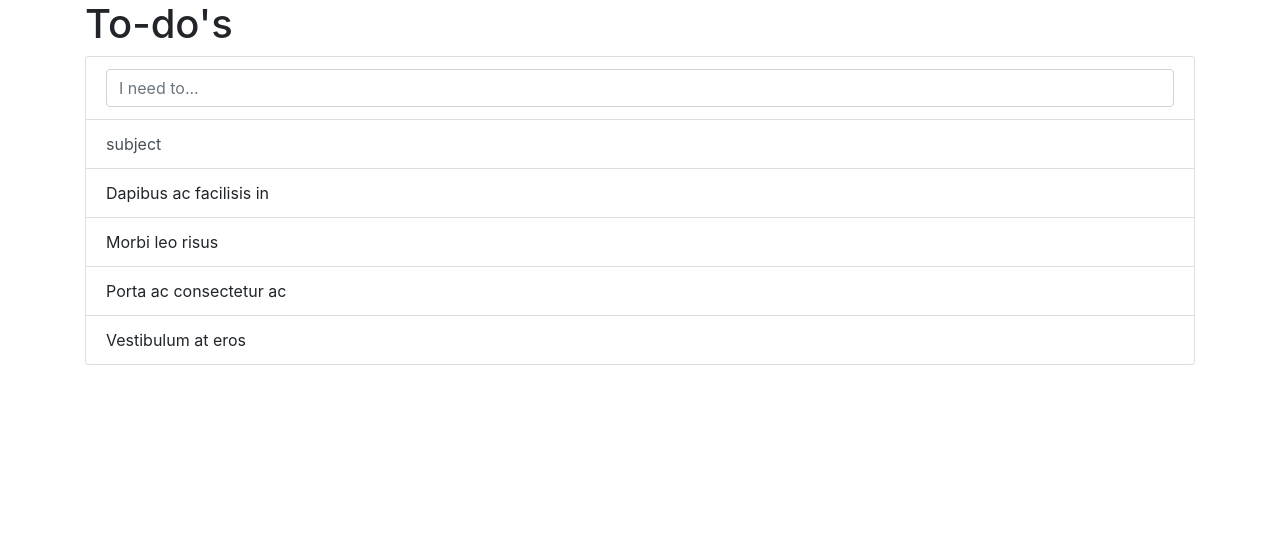
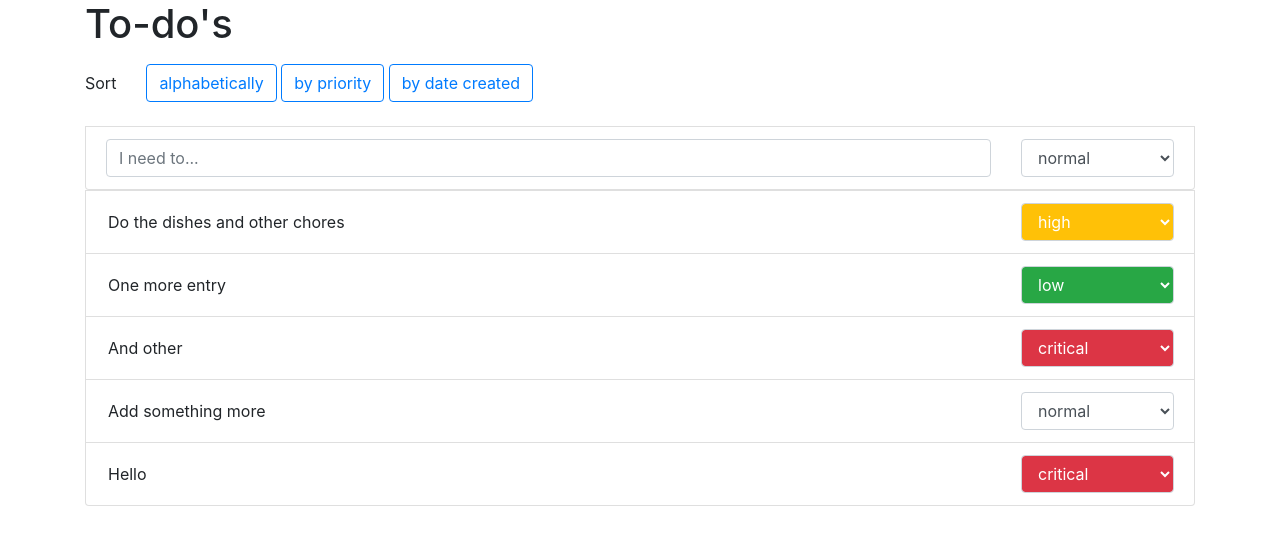
Before and after one commit to gregarshinov/to-dos, a Django app: page / in a window 1280 px wide. Shown: the top 545 px of the page. Run offline with Django 3.2, Linux system fonts and the light colour scheme; data comes from the database, SQL or seed files in the repository; both versions use the stored data as it was after the commit; some libraries are stand-ins or nearby versions.

Commit message:
Added update operation

```diff
--- /dev/null
+++ b/main/forms.py
@@ -0,0 +1,18 @@
+from django import forms
+from . import models
+
+
+class TaskForm(forms.ModelForm):
+    class Meta:
+        model = models.Task
+        fields = ("name", "priority")
+        widgets = {"name": forms.TextInput({"class": "form-control", "placeholder": "I need to..."}),
+                   "priority": forms.Select({"class": "form-control"})}
+
+
+TaskFormset = forms.modelformset_factory(model=models.Task,
+                                         form=TaskForm,
+                                         extra=0,
+                                         fields=TaskForm.Meta.fields,
+                                         widgets={"name": forms.TextInput({"class": "form-control-plaintext"}),
+                                                  "priority": forms.Select({"class": "form-control"})})
--- a/main/models.py
+++ b/main/models.py
@@ -2,11 +2,14 @@ from django.db import models
 
 
 class Task(models.Model):
-    priorities = ((0, "low"),
+    PRIORITIES = ((0, "low"),
                   (1, "normal"),
                   (2, "high"),
                   (3, "critical"))
 
-    name = models.CharField(max_length=300)
-    priority = models.IntegerField(choices=priorities)
+    name = models.CharField(max_length=600)
+    priority = models.IntegerField(choices=PRIORITIES, default=1)
     date_created = models.DateField(auto_now_add=True)
+
+    class Meta:
+        ordering = ('-id',)
--- a/main/urls.py
+++ b/main/urls.py
@@ -1,6 +1,8 @@
 from django.urls import path
 from . import views
 
+app_name = "main"
 urlpatterns = [
-    path('', views.todo_list)
+    path('', views.edit_todos, name="list"),
+    path('create', views.create_task, name="create")
 ]
--- a/main/views.py
+++ b/main/views.py
@@ -1,6 +1,28 @@
-from django.shortcuts import render
+from django.shortcuts import render, redirect, Http404
+from django.http import JsonResponse
 from . import models
+from . import forms
+
 
 # Create your views here.
-def todo_list(request):
-    return render(request, 'main.html')
+def edit_todos(request):
+    if request.method == "POST" and request.is_ajax():
+        task_forms = forms.TaskFormset(data=request.POST, queryset=models.Task.objects.all())
+        if task_forms.is_valid():
+            task_forms.save()
+            return JsonResponse({"message": "success"})
+        else:
+            return JsonResponse({"message": task_forms.errors})
+    task_forms = forms.TaskFormset(queryset=models.Task.objects.all())
+    input_form = forms.TaskForm(initial={"priority": 1})  # normal
+    return render(request, 'main.html', {"task_forms": task_forms,
+                                         "input_form": input_form})
+
+
+def create_task(request):
+    if request.method == "POST":
+        input_form = forms.TaskForm(data=request.POST)
+        if input_form.is_valid():
+            input_form.save()
+            return redirect("main:list")
+    return Http404()
--- /dev/null
+++ b/templates/js-inclusions.html
@@ -0,0 +1,11 @@
+<!-- Optional JavaScript -->
+<!-- jQuery first, then Popper.js, then Bootstrap JS -->
+<script src="https://ajax.googleapis.com/ajax/libs/jquery/3.3.1/jquery.min.js"></script>
+<script src="https://cdnjs.cloudflare.com/ajax/libs/popper.js/1.14.7/umd/popper.min.js"
+        integrity="sha384-UO2eT0CpHqdSJQ6hJty5KVphtPhzWj9WO1clHTMGa3JDZwrnQq4sF86dIHNDz0W1"
+        crossorigin="anonymous"></script>
+<script src="https://stackpath.bootstrapcdn.com/bootstrap/4.3.1/js/bootstrap.min.js"
+        integrity="sha384-JjSmVgyd0p3pXB1rRibZUAYoIIy6OrQ6VrjIEaFf/nJGzIxFDsf4x0xIM+B07jRM"
+        crossorigin="anonymous"></script>
+{% load static %}
+<script src="{% static "script.js" %}"></script>
--- a/templates/main.html
+++ b/templates/main.html
@@ -13,51 +13,108 @@
 </head>
 <body>
 <div class="container">
-    <h1>To-do's</h1>
-    <ul class="list-group">
-        <li class="list-group-item"><input type="text" class="form-control" placeholder="I need to..."></li>
-        <li class="list-group-item list-group-item-action">
-            <span class="subject">
-                <span class="js-text"> subject </span>
-                <input type="text" class="js-input form-control" style="display: none;">
-            </span>
-        </li>
-        <li class="list-group-item">Dapibus ac facilisis in</li>
-        <li class="list-group-item">Morbi leo risus</li>
-        <li class="list-group-item">Porta ac consectetur ac</li>
-        <li class="list-group-item">Vestibulum at eros</li>
-    </ul>
+    <div class="row">
+        <div class="col-3">
+            <h1 class="pb-2">To-do's</h1>
+
+        </div>
+    </div>
+    <div class="row align-items-center pb-4">
+        <div class="col-auto">
+            Sort
+        </div>
+        <div class="col">
+            <div class="btn-group-toggle" data-toggle="buttons">
+                <label class="btn btn-outline-primary">
+                    <input type="checkbox" checked autocomplete="off"> alphabetically
+                </label>
+                <label class="btn btn-outline-primary">
+                    <input type="checkbox" checked autocomplete="off"> by priority
+                </label>
+                <label class="btn btn-outline-primary">
+                    <input type="checkbox" checked autocomplete="off"> by date created
+                </label>
+            </div>
+        </div>
+    </div>
+    <div class="row">
+        <div class="col">
+            <form method="post" action="{% url 'main:create' %}">
+                <ul class="list-group">
+                    {% csrf_token %}
+                    <li class="list-group-item">
+                        <div class="row">
+                            <div class="col-10">
+                                {{ input_form.name }}
+                            </div>
+                            <div class="col">
+                                {{ input_form.priority }}
+                            </div>
+                        </div>
+                    </li>
+                </ul>
+            </form>
+            <form id="id_task-form" method="post" action="{% url "main:list" %}">
+                <ul class="list-group">
+                    {% csrf_token %}
+                    {{ task_forms.management_form }}
+                    {% for task_form in task_forms %}
+                        <li class="list-group-item list-group-item-action">
+                            <div class="row">
+                                {{ task_form.id }}
+                                <div class="col-10">
+                                    {{ task_form.name }}
+                                </div>
+                                <div class="col">
+                                    {{ task_form.priority }}
+                                </div>
+                            </div>
+                        </li>
+                    {% empty %}
+                        <li class="list-group-item">There are no tasks yet. Add something</li>
+                    {% endfor %}
+                </ul>
+            </form>
+        </div>
+    </div>
 </div>
+{% include "js-inclusions.html" %}
+<script>
+    $(document).ready(function () {
+        $("#id_task-form").change(function (event) {
+            let data = $(this).serialize();
+            $.ajax({
+                url: this.action,
+                method: "POST",
+                data: data,
+                success: function (data) {
+                    console.log(data);
+                }
+            });
+        });
 
-<!-- Optional JavaScript -->
-<!-- jQuery first, then Popper.js, then Bootstrap JS -->
-<script src="https://ajax.googleapis.com/ajax/libs/jquery/3.3.1/jquery.min.js"></script>
-<script src="https://cdnjs.cloudflare.com/ajax/libs/popper.js/1.14.7/umd/popper.min.js"
-        integrity="sha384-UO2eT0CpHqdSJQ6hJty5KVphtPhzWj9WO1clHTMGa3JDZwrnQq4sF86dIHNDz0W1"
-        crossorigin="anonymous"></script>
-<script src="https://stackpath.bootstrapcdn.com/bootstrap/4.3.1/js/bootstrap.min.js"
-        integrity="sha384-JjSmVgyd0p3pXB1rRibZUAYoIIy6OrQ6VrjIEaFf/nJGzIxFDsf4x0xIM+B07jRM"
-        crossorigin="anonymous"></script>
-<script>
-    function showInput() {
-        $(this).off('click');
-        $(this).siblings('input').each(function () {
-            $(this).show();
-        });
-        $(this).siblings('input').focus();
-        $(this).hide();
-    }
 
-    function hideInput() {
-        $(this).hide();
-        $(this).siblings('span').show();
-        $(this).siblings('span').click(showInput);
-    }
+        function toggle_bg(element, name) {
+            element
+                .removeClass()
+                .addClass("form-control " + name);
+            if (name) element.addClass("text-white");
+        }
 
-    $(function () {
-        $('.js-text').click(showInput);
-        $('.js-input').blur(hideInput);
-    })
+        let paint = function (event) {
+
+            let $element = $(this);
+            let backgrounds = {
+                0: "bg-success",
+                2: "bg-warning",
+                3: "bg-danger"
+            };
+            toggle_bg($element, backgrounds[$element.val()]);
+        };
+
+        $("select").each(paint);
+        $("select").on("change", paint);
+    });
 </script>
 </body>
 </html>
--- a/todos/settings.py
+++ b/todos/settings.py
@@ -120,3 +120,7 @@ USE_TZ = True
 # https://docs.djangoproject.com/en/2.1/howto/static-files/
 
 STATIC_URL = '/static/'
+
+STATICFILES_DIRS = [
+    os.path.join(BASE_DIR, "static"),
+]
```
Also changed, not shown: static/script.js (added, +56 -0 lines), db.sqlite3.
